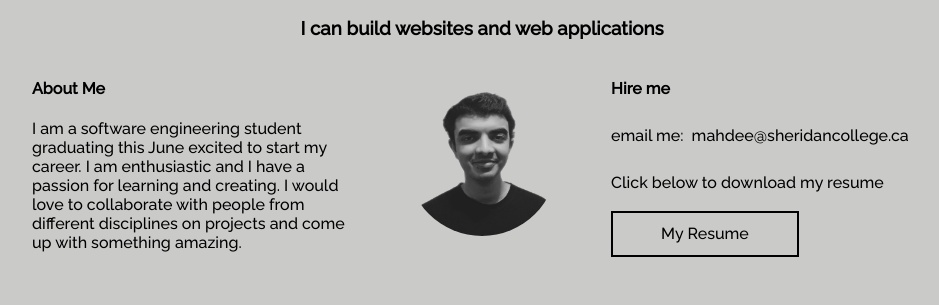
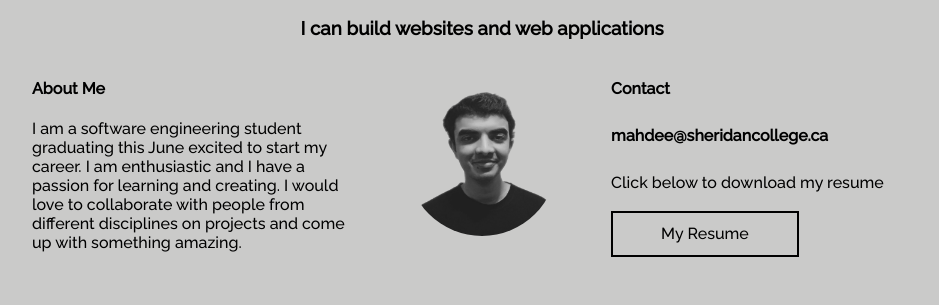
Before and after one commit to nabeelmahdee/nabeelmahdee.github.io, a plain HTML site: page index.html in a window 1280 px wide. Shown: the part 80-385 px from the top of the page, without its empty margins (158-1097 px from the left). Drawn offline with Linux system fonts and the light colour scheme.

Commit message:
changed hire me to Contact

```diff
--- a/index.html
+++ b/index.html
@@ -39,14 +39,16 @@
             </div>
             <div>
                 <h4>
-                    Hire me
+                    Contact
                 </h4>
                 <div class="contact">
                     <div>
-                        email me: &nbsp;
+                        <!-- &nbsp; -->
                     </div>
                     <div>
-                        <a href="mailto:mahdee@sheridancollege.ca" id="email">mahdee@sheridancollege.ca</a>
+                        <strong>
+                            <a href="mailto:mahdee@sheridancollege.ca" id="email">mahdee@sheridancollege.ca</a>
+                        </strong>
                     </div>
                 </div>
                 <div class="btnContainer">
```
